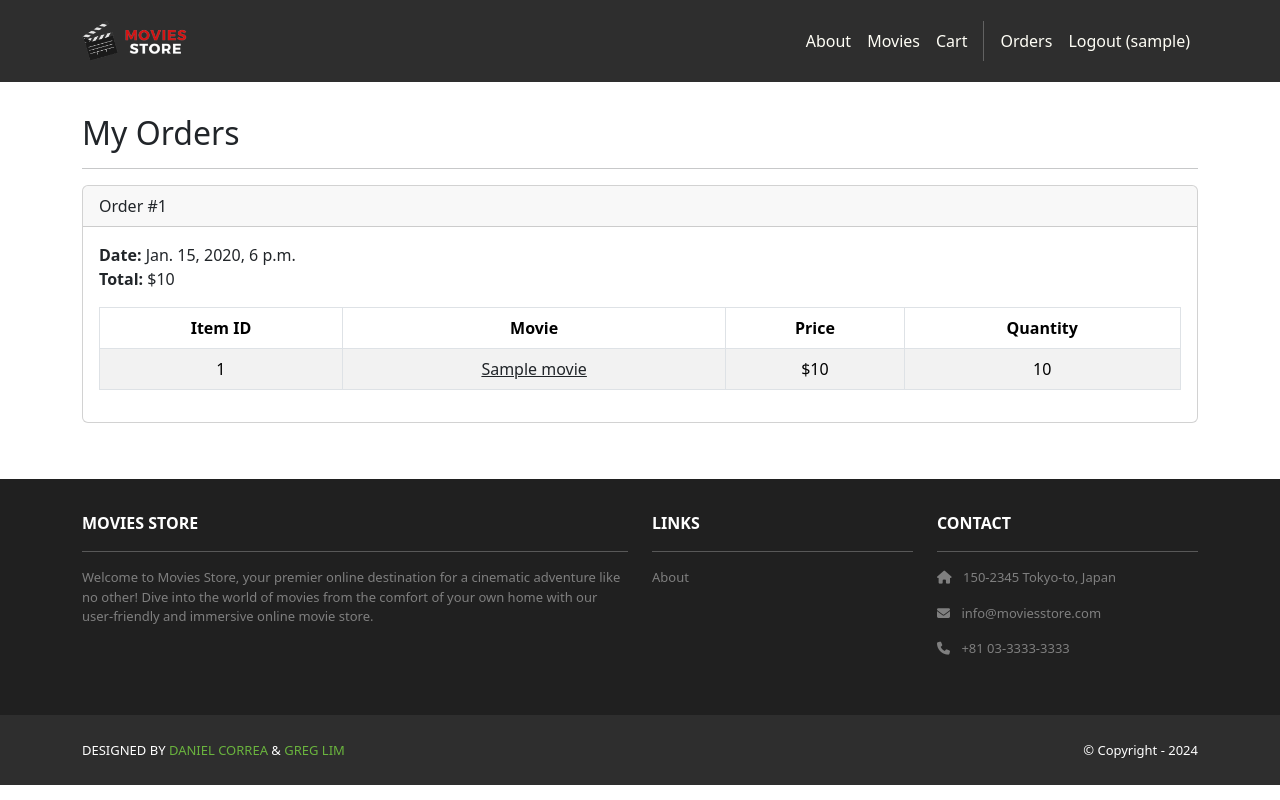
After one commit to Peter-Yung/moviesstore, a Django app: page /accounts/orders/ in a window 1280 px wide. The commit adds this page. Run offline with Django 5.2, Linux system fonts and the light colour scheme; a user stored in the database is signed in; tables that the repository leaves empty hold one stand-in row (values such as "Sample post"); some libraries are stand-ins or nearby versions.

Commit message:
Step 9 : Implementing the purchase and orders pages(End)

```diff
--- /dev/null
+++ b/accounts/templates/accounts/orders.html
@@ -0,0 +1,48 @@
+{% extends 'base.html' %}
+{% block content %}
+<div class="p-3">
+  <div class="container">
+    <div class="row mt-3">
+      <div class="col mx-auto mb-3">
+        <h2>My Orders</h2>
+        <hr />
+        {% for order in template_data.orders %}
+        <div class="card mb-4">
+          <div class="card-header">
+            Order #{{ order.id }}
+          </div>
+          <div class="card-body">
+            <b>Date:</b> {{ order.date }}<br />
+            <b>Total:</b> ${{ order.total }}<br />
+            <table class="table table-bordered table-striped text-center mt-3">
+              <thead>
+                <tr>
+                  <th scope="col">Item ID</th>
+                  <th scope="col">Movie</th>
+                  <th scope="col">Price</th>
+                  <th scope="col">Quantity</th>
+                </tr>
+              </thead>
+              <tbody>
+                {% for item in order.item_set.all %}
+                <tr>
+                  <td>{{ item.movie.id }}</td>
+                  <td>
+                    <a class="link-dark" href="{% url 'movies:show' id=item.movie.id %}">
+                      {{ item.movie.name }}
+                    </a>
+                  </td>
+                  <td>${{ item.movie.price }}</td>
+                  <td>{{ item.quantity }}</td>
+                </tr>
+                {% endfor %}
+              </tbody>
+            </table>
+          </div>
+        </div>
+        {% endfor %}
+      </div>
+    </div>
+  </div>
+</div>
+{% endblock content %}
--- a/accounts/urls.py
+++ b/accounts/urls.py
@@ -6,4 +6,5 @@ urlpatterns = [
     path('signup', views.signup, name='signup'),
     path('login/', views.login, name='login'),
     path('logout/', views.logout, name='logout'),
+    path('orders/', views.orders, name='orders'),
 ]
--- a/accounts/views.py
+++ b/accounts/views.py
@@ -3,6 +3,7 @@ from django.contrib.auth import login as auth_login, authenticate, logout as aut
 from .forms import CustomUserCreationForm, CustomErrorList
 # from django.shortcuts import redirect
 from django.contrib.auth.decorators import login_required
+from django.contrib.auth.models import User
 
 # Create your views here.
 @login_required
@@ -39,3 +40,10 @@ def signup(request):
         else:
             template_data['form'] = form
             return render(request, 'accounts/signup.html', {'template_data': template_data})
+
+@login_required
+def orders(request):
+    template_data = {}
+    template_data['title'] = 'Orders'
+    template_data['orders'] = request.user.order_set.all()
+    return render(request, 'accounts/orders.html', {'template_data': template_data})
--- a/cart/urls.py
+++ b/cart/urls.py
@@ -6,4 +6,5 @@ urlpatterns = [
     path('', views.index, name='index'),
     path('<int:id>/add/', views.add, name='add'),
     path('clear/', views.clear, name='clear'),
+    path('purchase/', views.purchase, name='purchase'),
 ]
--- a/moviesstore/templates/base.html
+++ b/moviesstore/templates/base.html
@@ -29,6 +29,7 @@
             <a class="nav-link" href="{% url 'cart:index' %}">Cart</a>
             <div class="vr bg-white mx-2 d-none d-lg-block"></div>
               {% if user.is_authenticated %}
+                <a class="nav-link" href="{% url 'accounts:orders' %}">Orders</a>
                 <a class="nav-link" href="{% url 'accounts:logout' %}">Logout ({{ user.username }})</a>
               {% else %}
                 <a class="nav-link" href="{% url 'accounts:login' %}">Login</a>
```
Also changed, not shown: cart/templates/cart/index.html (+6 -3 lines), cart/templates/cart/purchase.html (added, +14 -0 lines), cart/views.py (+32 -0 lines), 2 other files.
